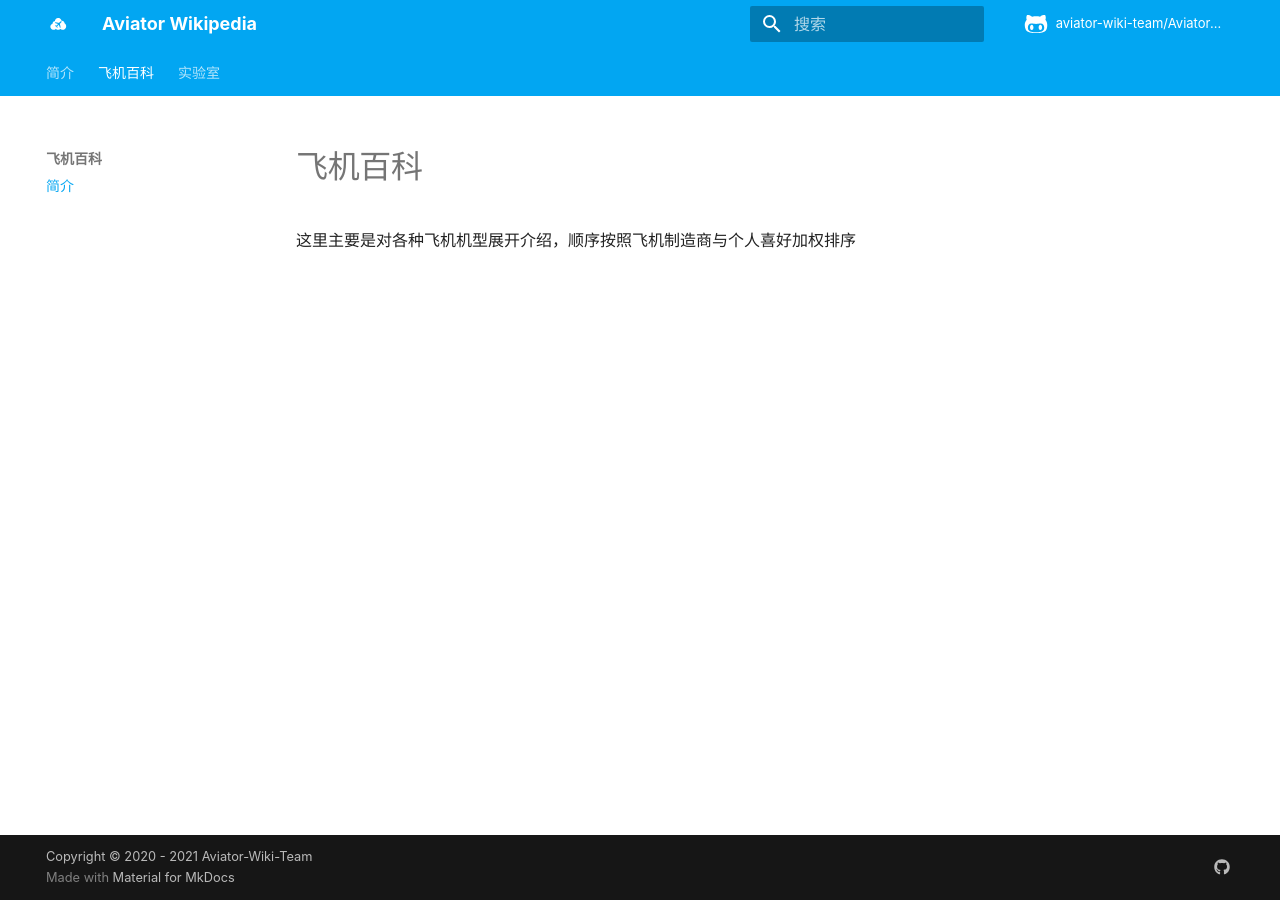
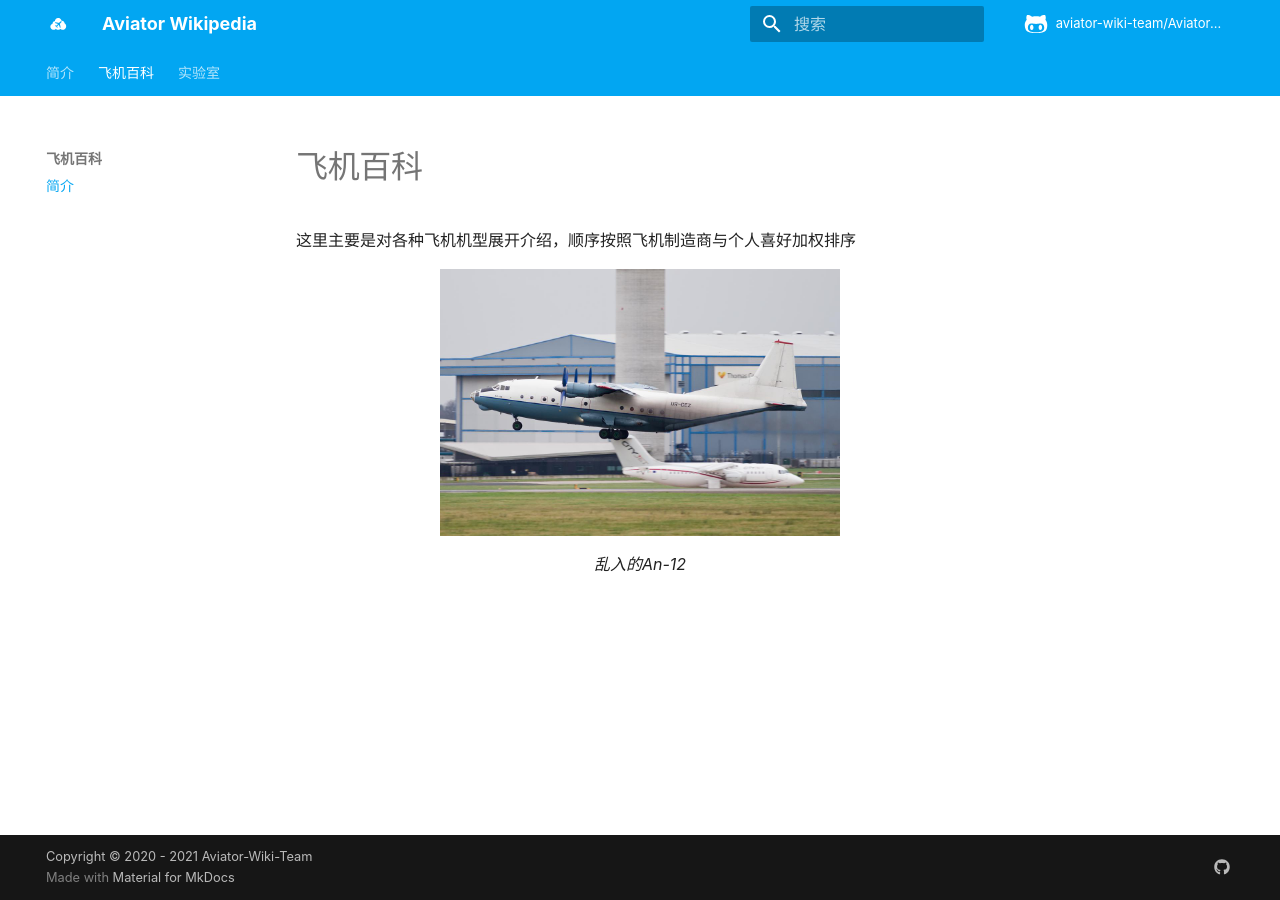
Before and after one commit to aviator-wiki-team/Aviator-Wiki, an MkDocs documentation site: the page built from docs/planes/index.md, in a window 1280 px wide. Built offline with MkDocs 1.6.1 and Material for MkDocs 9.7.7, drawn with Linux system fonts in a browser that asks for light colours; some web fonts are replaced; comment, search, counter and statistics services are not loaded.

Commit message:
lzhbhlrpython:2021-05-12-提交飞机百科镇楼AN-12

```diff
--- a/docs/planes/index.md
+++ b/docs/planes/index.md
@@ -1,3 +1,5 @@
 # 飞机百科
 
 这里主要是对各种飞机机型展开介绍，顺序按照飞机制造商与个人喜好加权排序
+
+<figure>   <img src="./planes/an12-1.jpg" width="400" loading=lazy />   <figcaption>乱入的An-12</figcaption> </figure>
```
